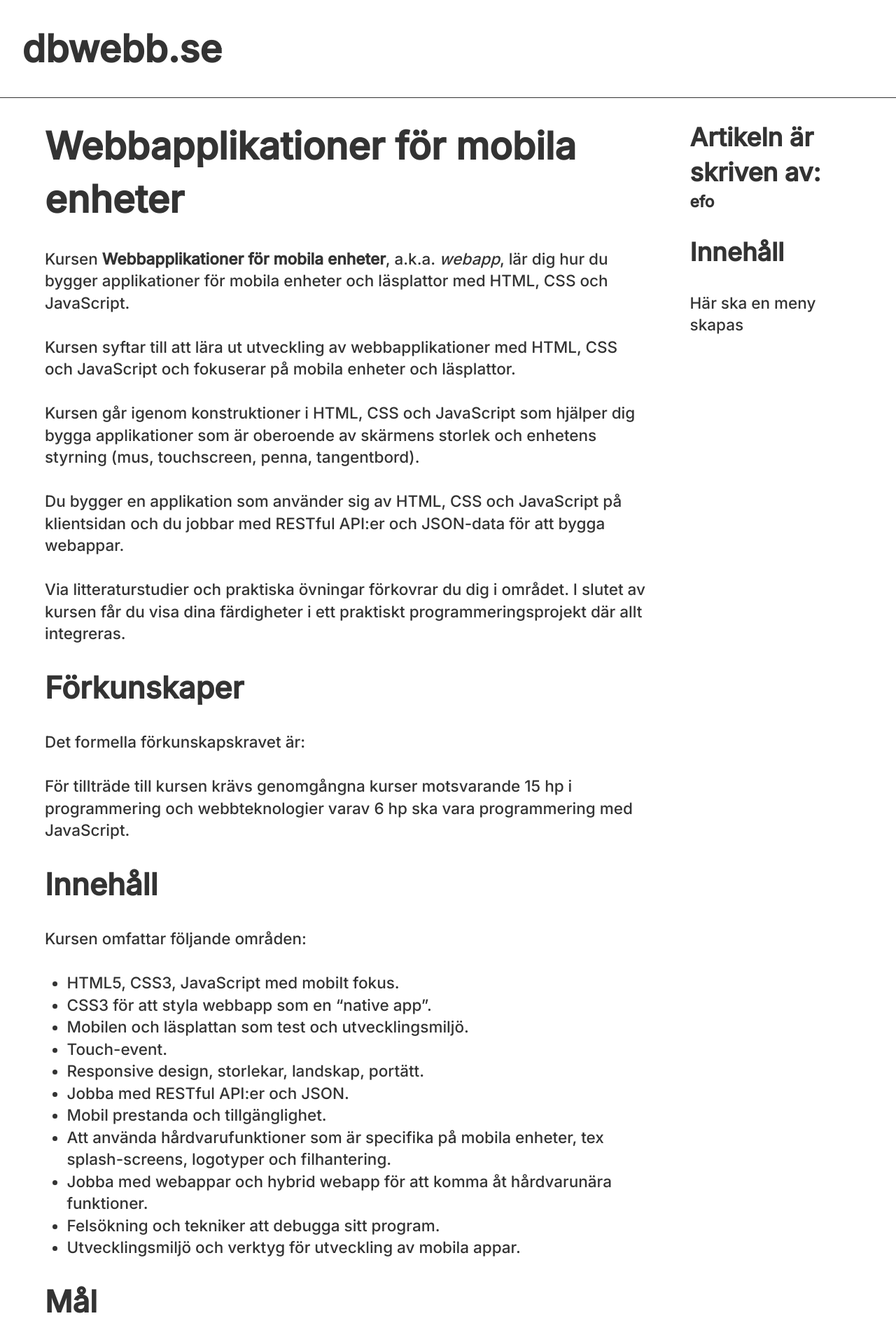
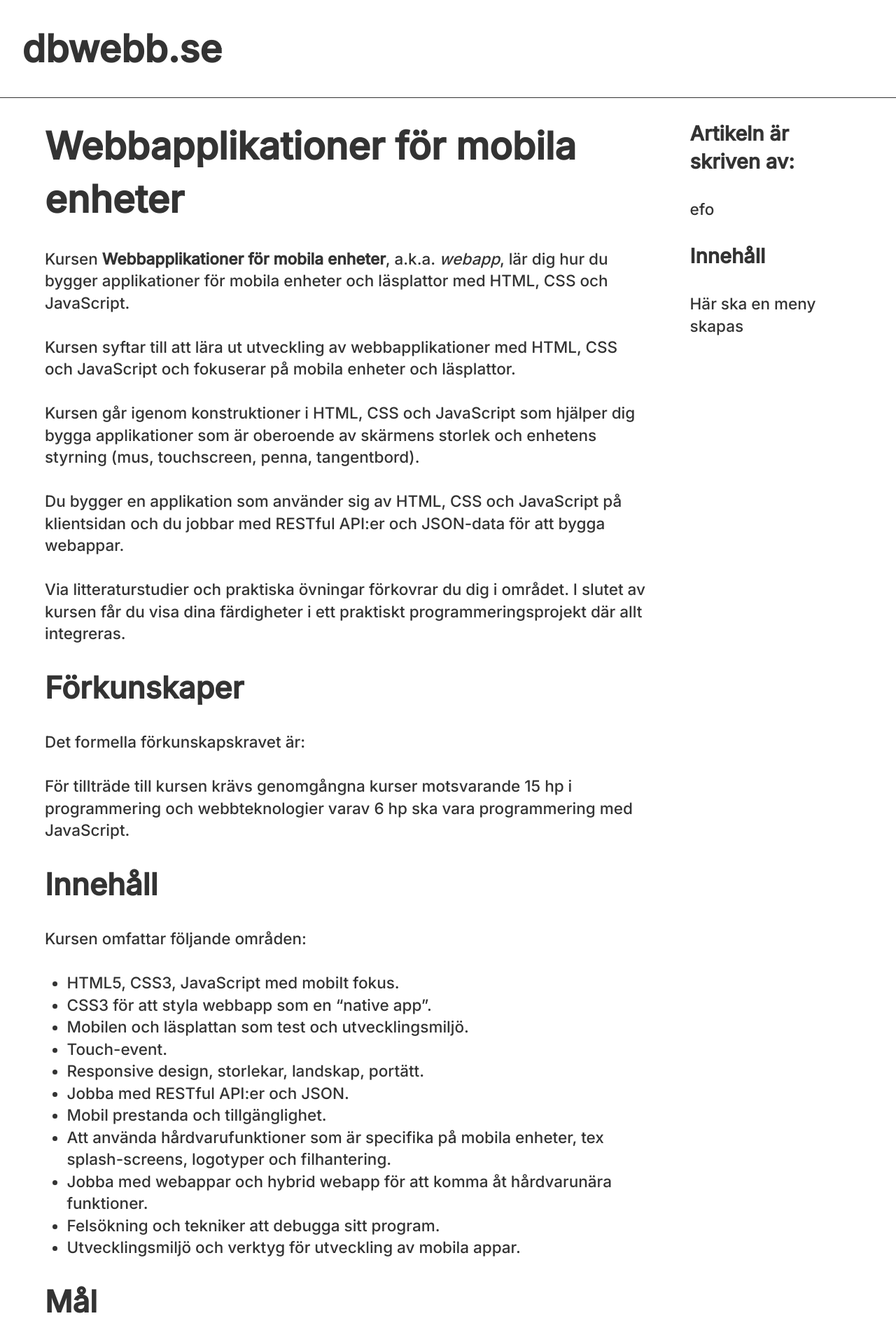
Before and after one commit to dbwebb-se/nya-webapp, a Jekyll site: the page built from docs/index.md, in a window 1280 px wide. Shown: the top 1920 px of the page at 70% size. Built offline with Jekyll 4.4.1, drawn with Linux system fonts in a browser that asks for light colours.

Commit message:
Fixed sidebar

```diff
--- a/docs/_layouts/default.html
+++ b/docs/_layouts/default.html
@@ -17,7 +17,7 @@
             {{ content }}
         </article>
         <aside class="sidebar">
-            <h3>Artikeln är skriven av:
+            <h3>Artikeln är skriven av:</h3>
             <p>{% for author in page.author %}
               {{ author }}<br>
             {% endfor %}</p>
--- a/docs/assets/style.css
+++ b/docs/assets/style.css
@@ -37,7 +37,7 @@ h2 {
 }
 
 h3 {
-    font-size: 2rem;
+    font-size: 1.6rem;
     margin-bottom: 1.75rem;
 }
 
```
